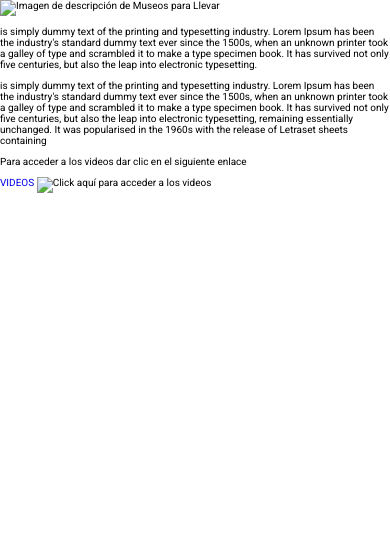
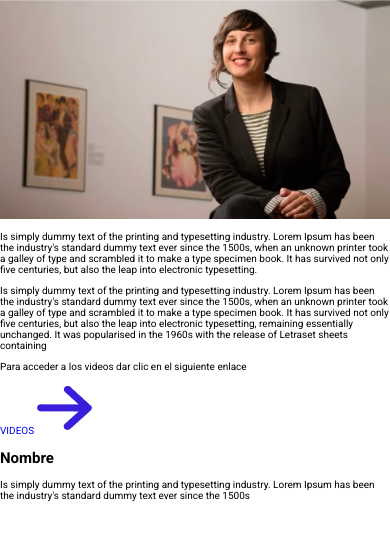
Before and after one commit to cetav-ddw/museos-llevar, a website: page index.html in a window 390 px wide. Drawn offline with Linux system fonts and the light colour scheme.

Commit message:
mobile styles of description

```diff
--- a/index.html
+++ b/index.html
@@ -15,17 +15,24 @@
         <!--contenedor de imagen-->
         <div class="description__image">
             <div class="description__pink-background"></div>
-            <img src="img/" alt="Imagen de descripción de Museos para Llevar">
+            <img
+                sizes="(max-width: 480px) 100vw, 480px"
+                srcset="
+                img/01_Branding.022_iffazb_c_scale,w_190.jpg 190w,
+                img/01_Branding.022_iffazb_c_scale,w_480.jpg 480w"
+                src="img/01_Branding.022_iffazb_c_scale,w_190.jpg"
+                alt="Imagen de descripción de Museos para Llevar">
+
         </div>
         <!--contenedor de texto-->
         <div class="description__paragraphs">
             <p>
-                is simply dummy text of the printing and typesetting industry. Lorem Ipsum has been the industry's standard dummy text ever since the 1500s,
+                Is simply dummy text of the printing and typesetting industry. Lorem Ipsum has been the industry's standard dummy text ever since the 1500s,
                 when an unknown printer took a galley of type and scrambled it to make a type specimen book. It has survived not only five centuries, but also
                 the leap into electronic typesetting.
             </p>
             <p>
-                is simply dummy text of the printing and typesetting industry. Lorem Ipsum has been the industry's standard dummy text ever since the 1500s,
+                Is simply dummy text of the printing and typesetting industry. Lorem Ipsum has been the industry's standard dummy text ever since the 1500s,
                 when an unknown printer took a galley of type and scrambled it to make a type specimen book. It has survived not only five centuries, but also
                 the leap into electronic typesetting, remaining essentially unchanged. It was popularised in the 1960s with the release of Letraset sheets containing
             </p>
@@ -35,8 +42,35 @@
     <div class="video-container">
         <p>Para acceder a los videos
         dar clic en el siguiente enlace</p>
-        <a href="#">VIDEOS</a>
-        <img src="img/" alt="Click aquí para acceder a los videos">
+        <div class="mobile__videos">
+            <a href="#">VIDEOS</a>
+            <img src="img/arrow.png" alt="Click aquí para acceder a los videos">
+        </div>
+
+    </div>
+    <div class="blue-decoration"></div>
+
+    <!--Slider / Carrusel-->
+    <div class="slider">
+        <div class="slider__info">
+            <h2>Nombre</h2>
+            <p>Is simply dummy text of the printing and typesetting industry. Lorem Ipsum has been the industry's standard dummy text ever since the 1500s</p>
+        </div>
+        <div class="slider__images">
+            <!--<img
+                sizes="(max-width: 480px) 100vw, 480px"
+                srcset="
+                img/01_Branding.022_iffazb_c_scale,w_190.jpg 190w,
+                img/01_Branding.022_iffazb_c_scale,w_480.jpg 480w"
+                src="img/01_Branding.022_iffazb_c_scale,w_190.jpg"
+                alt="">-->
+        </div>
+
+        <div class="slider__dots">
+            <span class="dots" onclick="currentSlide(1)"></span>
+            <span class="dots" onclick="currentSlide(2)"></span>
+            <span class="dots" onclick="currentSlide(3)"></span>
+        </div>
     </div>
 </body>
 
--- /dev/null
+++ b/sass/components/_description.scss
@@ -0,0 +1,94 @@
+.description{
+    color: $black;
+    font-family: $main-typo;
+    font-size: $typo-m;
+    margin: 0 auto;
+    width: 117rem;
+}
+.description__pink-background{
+    background-color: $pink;
+    position: absolute;
+    @media (max-width: 31.5rem){
+        width: 20rem;
+    }
+}
+
+.description__image{
+    img{
+        position: relative;
+        padding-left: 1rem;
+    }
+}
+
+.description__paragraphs{
+    text-align: justify;
+    position: relative;
+    width: 55rem;
+    @media (max-width: 31.5rem){
+        font-size: $typo-s;
+        text-align: left;
+        padding: 1rem;
+        }
+}
+
+.video-container{
+    background-color: $pink;
+    padding: 6rem;
+    width: 117rem;
+    @media (max-width: 31.5rem){
+    width: 31.5rem;
+}
+    p{
+        color: $black;
+        font-family: $title-bold;
+        font-size: $typo-l;
+
+
+        @media (max-width: 31.5rem){
+                font-size: $typo-l;
+                text-align: left;
+                margin: 0;
+                padding: 3rem 3rem 3.5rem 3rem;
+            }
+    }
+    a{
+        color: $purple;
+        font-family: $main-typo;
+        font-size: $typo-m;
+        font-weight: bold;
+        padding-left: 90rem;
+        text-decoration: none;
+    }
+    img{
+        width: 1.3rem;
+    }
+}
+
+.mobile__videos{
+    @media (max-width: 31.5rem){
+        padding-left: 23rem;
+        padding-bottom: 3rem;
+        width: 7rem;
+    }
+    a{
+
+        @media (max-width: 31.5rem){
+            font-size: $typo-s;
+        }
+    }
+    img{
+        @media (max-width: 31.5rem){
+            height: 1rem;
+            width: 1rem;
+        }
+    }
+}
+
+.blue-decoration{
+    background-color: $dark-blue;
+    @media (max-width: 31.5rem){
+        height: 5rem;
+        margin-top: 3rem;
+        width: 19rem;
+    }
+}
--- a/sass/settings/_variables.scss
+++ b/sass/settings/_variables.scss
@@ -24,7 +24,8 @@ $pink: #FE95B3;
 $white: #FFFF;
 $light-blue: #3974FE;
 $dark-blue: #0100A3;
-$black: #0000;
+$black: #222222;
+$purple: #381DDB;
 
 $size: 1rem;
 
--- a/sass/styles.scss
+++ b/sass/styles.scss
@@ -1,2 +1,4 @@
 @import 'settings/variables';
 @import 'settings/globals';
+@import 'components/description';
+@import 'components/slide';
```
Also changed, not shown: img/01_Branding.022_iffazb_c_scale,w_190.jpg (added), img/01_Branding.022_iffazb_c_scale,w_480.jpg (added), img/arrow.png (added).
